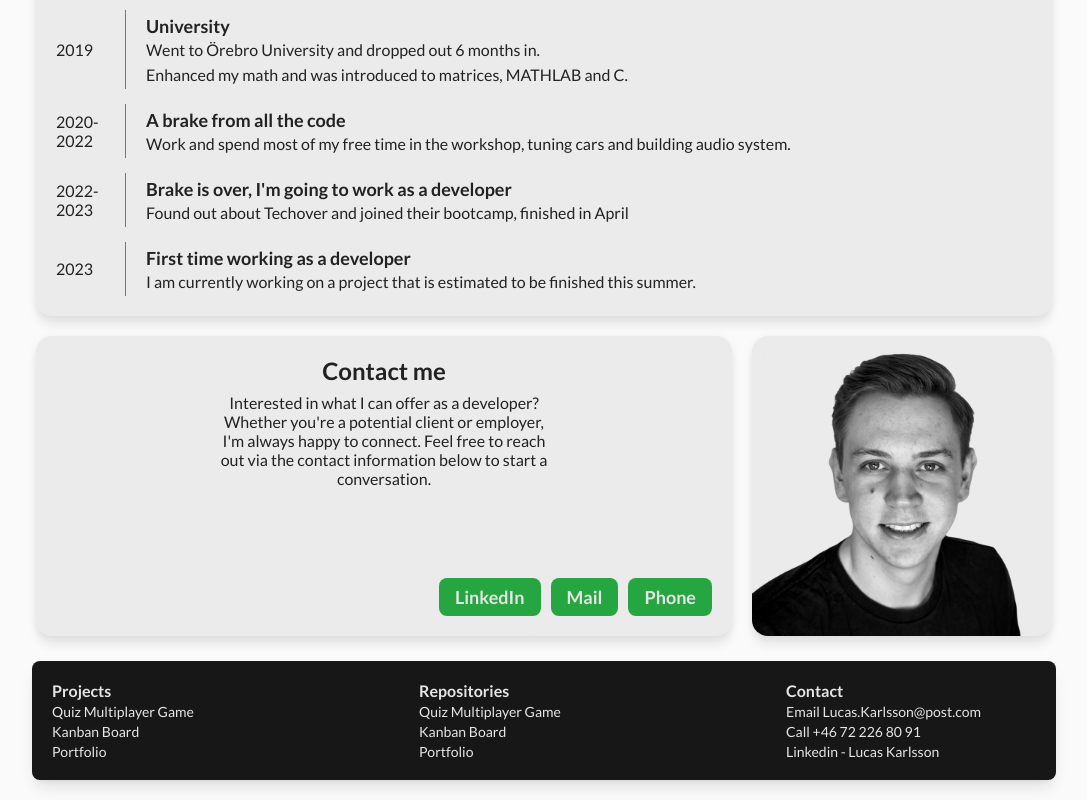
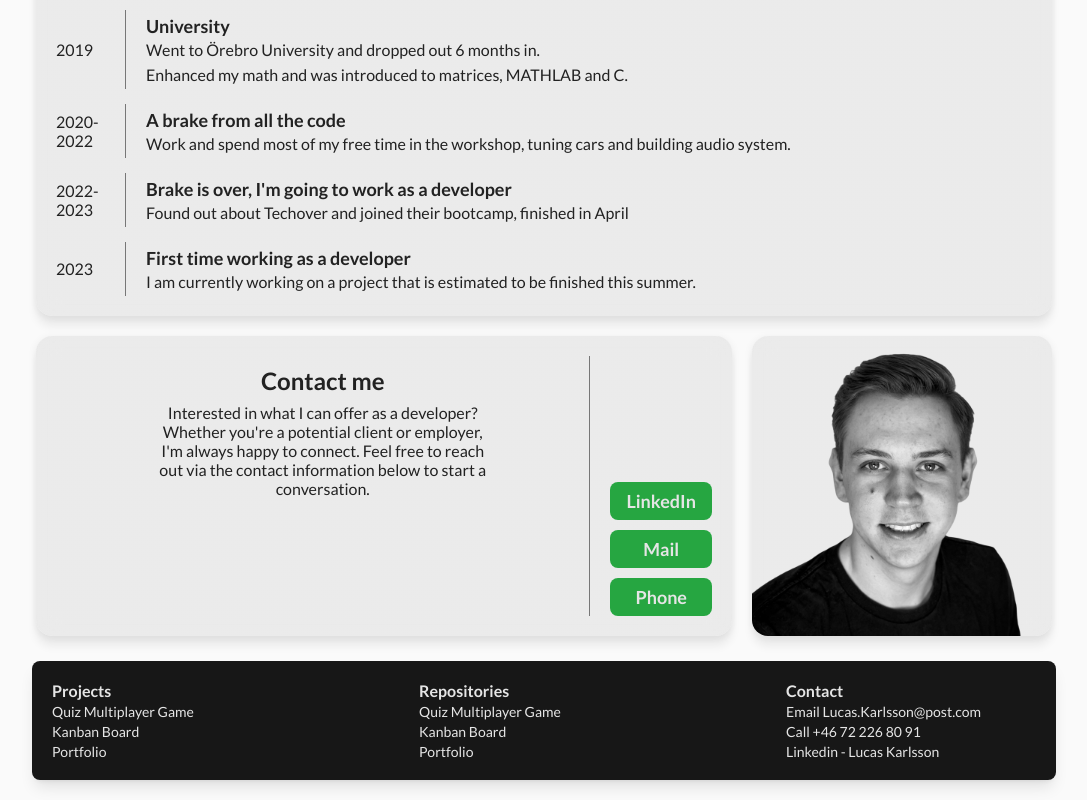
Before and after one commit to luc-as-dev/portfolio-react, a React (Vite) app in the folder client/: page / in a window 1280 px wide. Shown: the part 2717-3517 px from the top of the page, without its empty margins (96-1183 px from the left). Built offline with nearby package versions, Linux system fonts and the light colour scheme.

Commit message:
Updated layout for contact information

```diff
--- a/client/src/components/ContactMe/ContactMe.scss
+++ b/client/src/components/ContactMe/ContactMe.scss
@@ -1,9 +1,7 @@
 .contact-me {
   &-inner {
     display: flex;
-    flex-direction: column;
     justify-content: space-between;
-    flex-wrap: wrap;
 
     color: var(--text);
 
@@ -11,10 +9,15 @@
     padding: 20px;
 
     &-text {
+      flex: 1;
+
+      border-right: 1px solid var(--text-dimmed);
+
+      padding: 10px;
+
       &-title {
         text-align: center;
-
-        padding-bottom: 8px;
+        margin-bottom: 8px;
       }
 
       &-info {
@@ -26,6 +29,7 @@
 
     &-links {
       display: flex;
+      flex-direction: column;
       justify-content: flex-end;
 
       gap: 10px;
```
